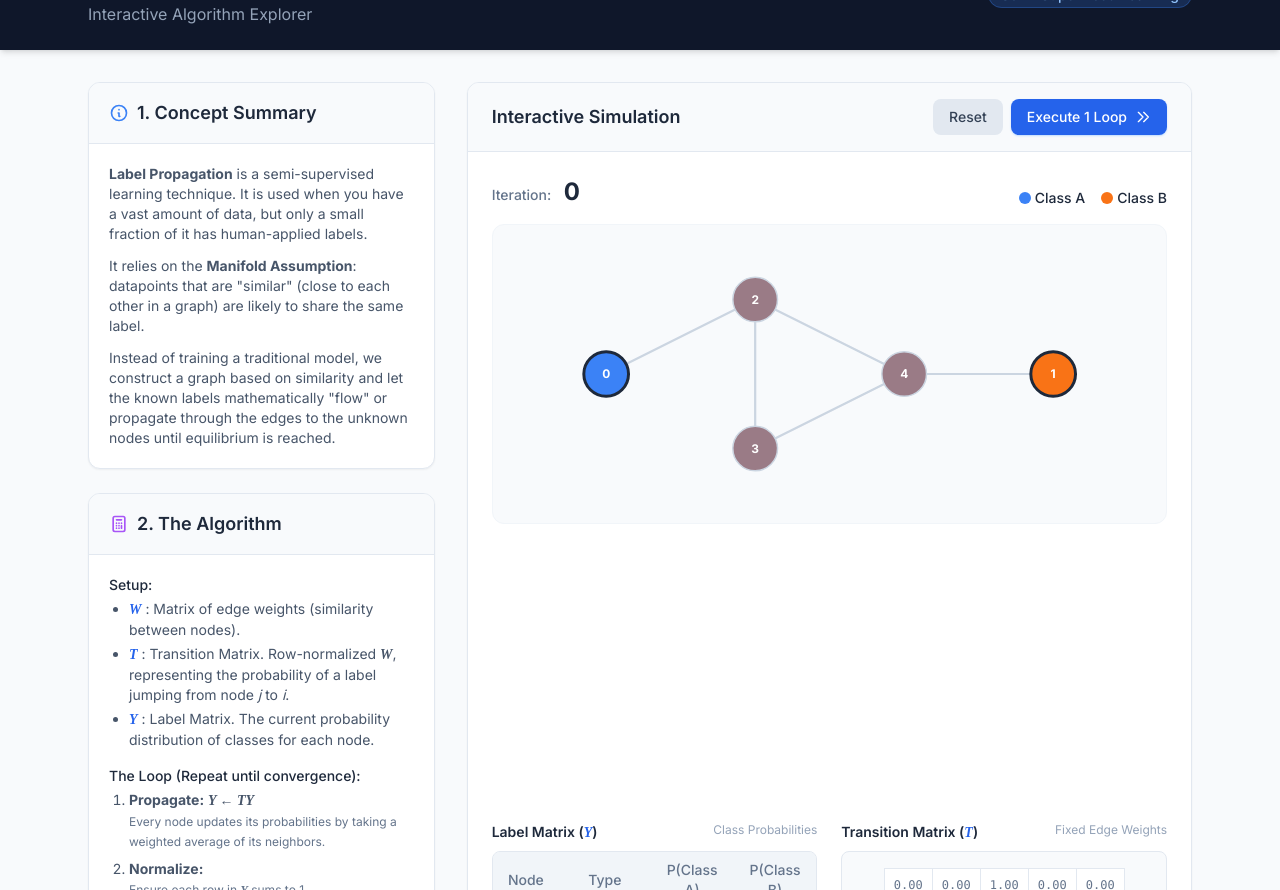
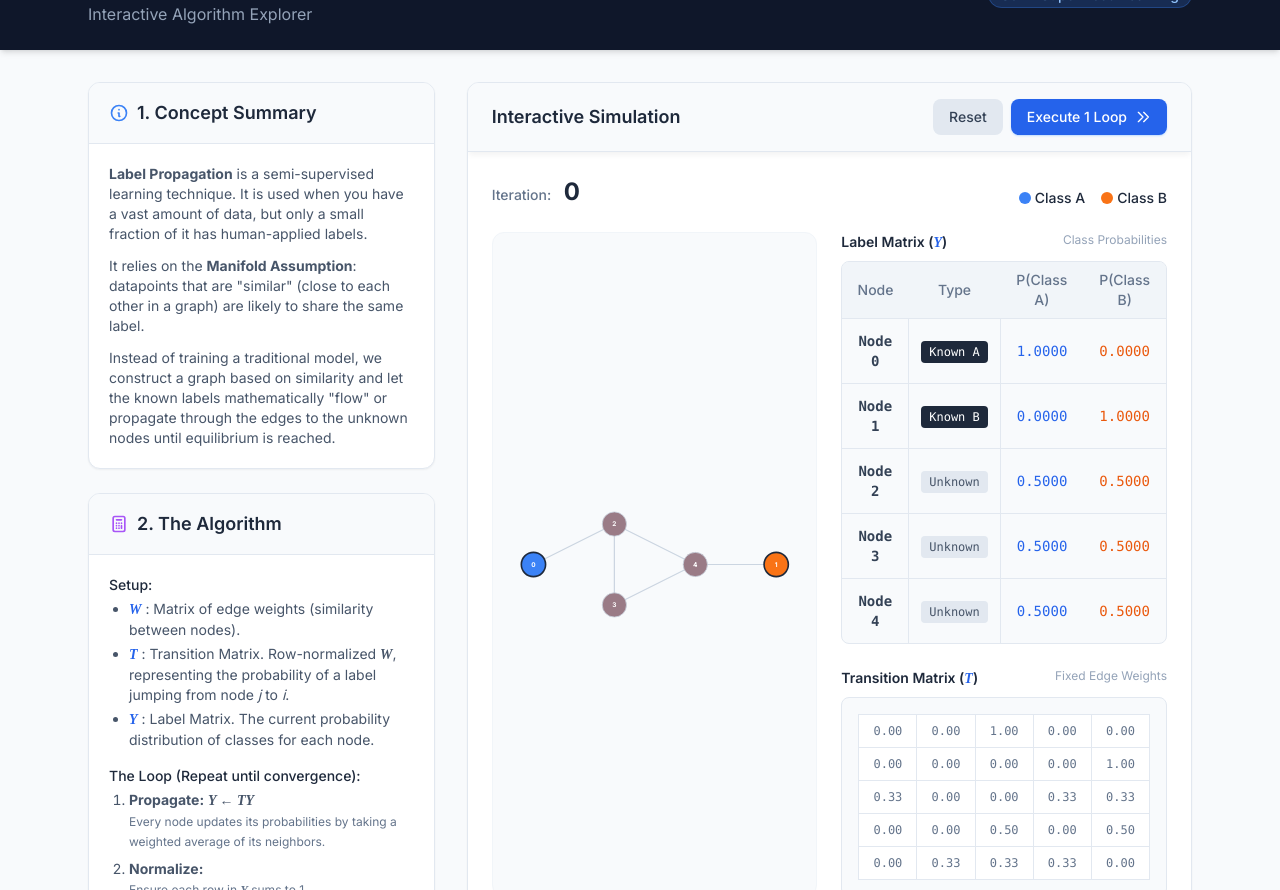
Before and after one commit to gbean4/Advanced_ML_Artifacts, a plain HTML site: page label_propagation.html in a window 1280 px wide. Shown: the part 62-952 px from the top of the page. Drawn offline with nearby package versions, Linux system fonts and the light colour scheme.

Commit message:
Make lab header sticky and adjust layout

```diff
--- a/label_propagation.html
+++ b/label_propagation.html
@@ -108,10 +108,10 @@
         <!-- Right Column: Interactive Lab -->
         <div class="lg:col-span-2 space-y-6">
 
-            <div class="bg-white rounded-xl shadow-sm border border-slate-200 overflow-hidden flex flex-col h-full">
+            <div class="bg-white rounded-xl shadow-sm border border-slate-200 overflow-hidden flex flex-col h-full relative">
 
-                <!-- Lab Header & Controls -->
-                <div class="bg-slate-50 px-6 py-4 border-b border-slate-200 flex flex-col sm:flex-row justify-between items-center gap-4">
+                <!-- Lab Header & Controls (Now Sticky) -->
+                <div class="bg-slate-50 px-6 py-4 border-b border-slate-200 flex flex-col sm:flex-row justify-between items-center gap-4 sticky top-0 z-20 shadow-[0_4px_6px_-1px_rgba(0,0,0,0.05)]">
                     <h2 class="font-semibold text-lg">Interactive Simulation</h2>
                     <div class="flex gap-2">
                         <button id="btn-reset" class="px-4 py-2 bg-slate-200 hover:bg-slate-300 text-slate-700 rounded-lg text-sm font-medium transition-colors">
@@ -138,8 +138,11 @@
                         </div>
                     </div>
 
+                    <!-- Side-by-side Grid Layout for Graph and Matrices -->
+                    <div class="grid grid-cols-1 xl:grid-cols-2 gap-6 mt-2">
+
                         <!-- SVG Graph -->
-                    <div class="w-full bg-slate-50 border border-slate-100 rounded-xl overflow-hidden mb-6 relative" style="min-height: 300px;">
+                        <div class="w-full bg-slate-50 border border-slate-100 rounded-xl overflow-hidden relative" style="min-height: 320px;">
                             <svg class="w-full h-full absolute inset-0" viewBox="0 0 800 400" preserveAspectRatio="xMidYMid meet" id="graph-svg">
                                 <!-- Edges (drawn by JS) -->
                                 <g id="edges-layer" stroke="#cbd5e1" stroke-width="3"></g>
@@ -148,8 +151,8 @@
                             </svg>
                         </div>
 
-                    <!-- Matrices Grid -->
-                    <div class="grid grid-cols-1 md:grid-cols-2 gap-6 mt-auto">
+                        <!-- Matrices Column -->
+                        <div class="flex flex-col gap-6">
 
                             <!-- Y Matrix (State) -->
                             <div>
@@ -181,7 +184,7 @@
                                     <span class="text-xs font-normal text-slate-400">Fixed Edge Weights</span>
                                 </h3>
                                 <div class="bg-slate-50 border border-slate-200 rounded-lg overflow-hidden flex items-center justify-center p-4">
-                                <table class="text-xs text-center border-collapse">
+                                    <table class="text-xs text-center border-collapse w-full">
                                         <tbody id="t-matrix-body" class="font-mono text-slate-500">
                                             <!-- Rows inserted by JS -->
                                         </tbody>
@@ -189,6 +192,7 @@
                                 </div>
                             </div>
 
+                        </div>
                     </div>
 
                 </div>
```
Lines whose indentation alone changed are shown as unchanged.
